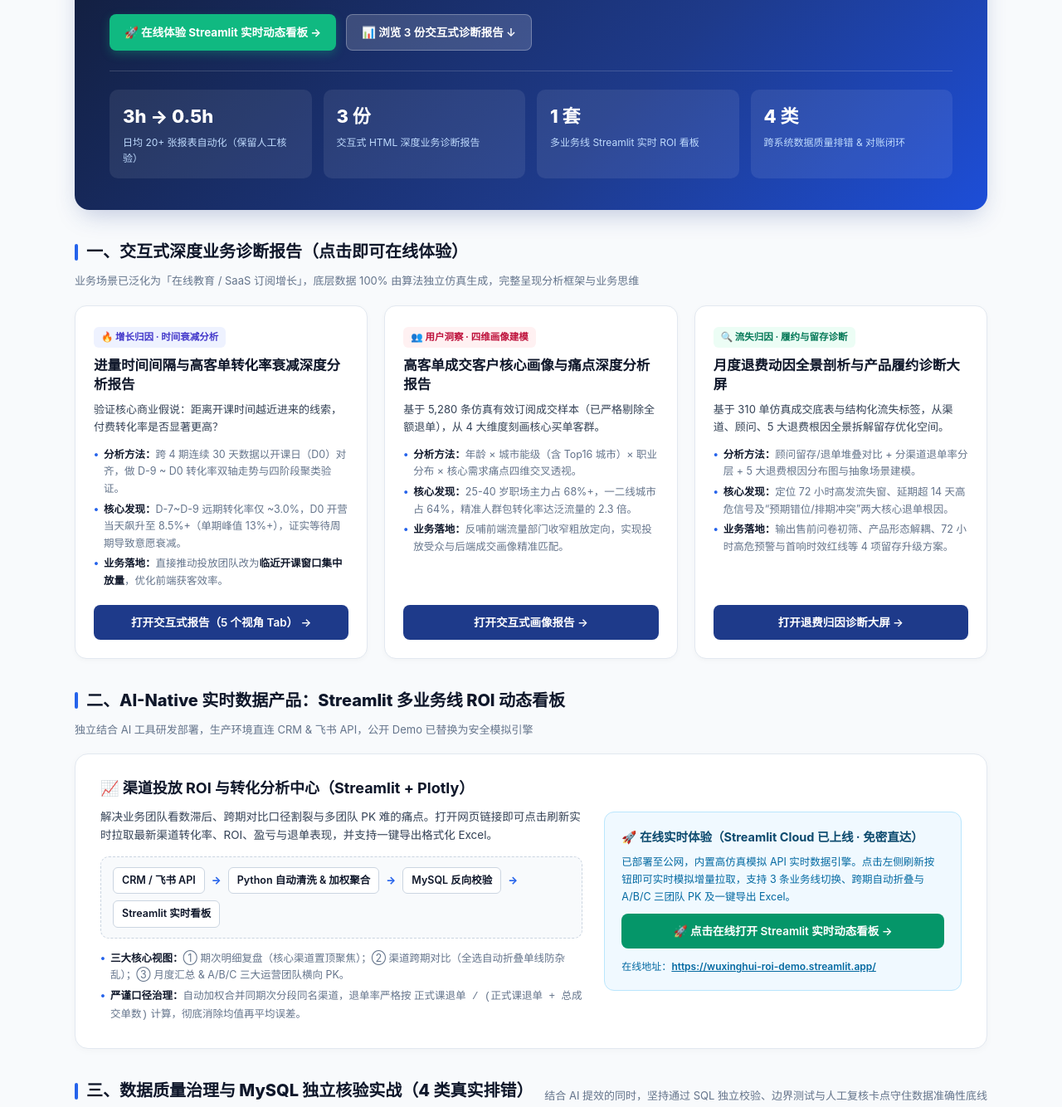
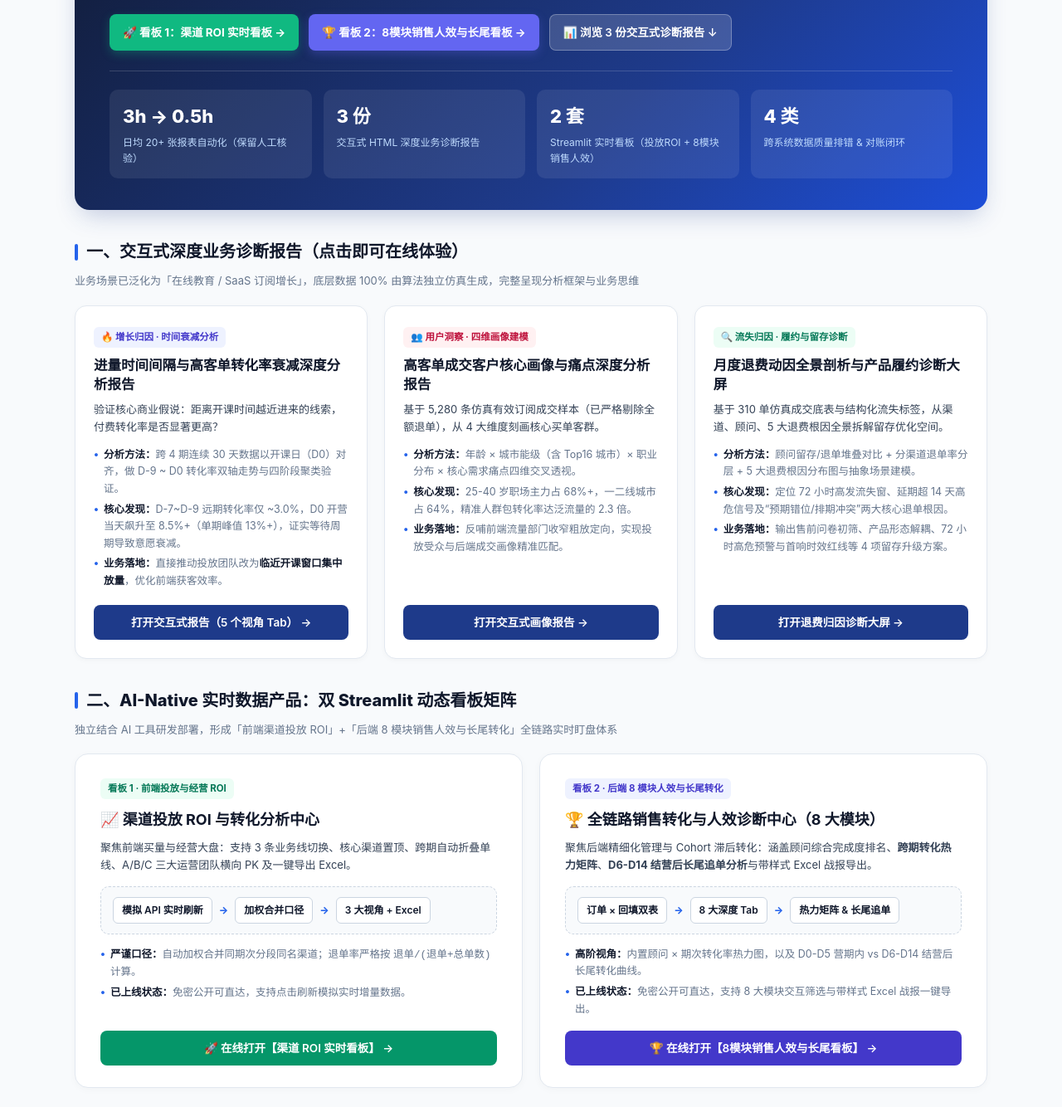
Before and after one commit to wuxinghui94-sys/data-portfolio, a plain HTML site: page index.html in a window 1280 px wide. Shown: the part 351-1685 px from the top of the page at 83% size. Drawn offline with Linux system fonts and the light colour scheme.

Commit message:
Add files via upload

```diff
--- a/index.html
+++ b/index.html
@@ -199,10 +199,13 @@ footer {
       <span class="hero-tag">短剧出海 IAP/IAA 投放监测</span>
     </div>
     <div style="display:flex; flex-wrap:wrap; gap:12px; margin-top:20px;">
-      <a href="https://wuxinghui-roi-demo.streamlit.app/" target="_blank" rel="noopener noreferrer" style="display:inline-flex; align-items:center; gap:6px; background:#10b981; color:#ffffff; padding:10px 18px; border-radius:8px; font-size:13.5px; font-weight:700; box-shadow:0 4px 12px rgba(16,185,129,0.3);">
-        🚀 在线体验 Streamlit 实时动态看板 →
+      <a href="https://wuxinghui-roi-demo.streamlit.app/" target="_blank" rel="noopener noreferrer" style="display:inline-flex; align-items:center; gap:6px; background:#10b981; color:#ffffff; padding:10px 16px; border-radius:8px; font-size:13.5px; font-weight:700; box-shadow:0 4px 12px rgba(16,185,129,0.3);">
+        🚀 看板 1：渠道 ROI 实时看板 →
       </a>
-      <a href="#reports" style="display:inline-flex; align-items:center; gap:6px; background:rgba(255,255,255,0.16); color:#ffffff; border:1px solid rgba(255,255,255,0.28); padding:10px 18px; border-radius:8px; font-size:13.5px; font-weight:600;">
+      <a href="https://wuxinghui-sales-ops.streamlit.app/" target="_blank" rel="noopener noreferrer" style="display:inline-flex; align-items:center; gap:6px; background:#6366f1; color:#ffffff; padding:10px 16px; border-radius:8px; font-size:13.5px; font-weight:700; box-shadow:0 4px 12px rgba(99,102,241,0.3);">
+        🏆 看板 2：8模块销售人效与长尾看板 →
+      </a>
+      <a href="#reports" style="display:inline-flex; align-items:center; gap:6px; background:rgba(255,255,255,0.16); color:#ffffff; border:1px solid rgba(255,255,255,0.28); padding:10px 16px; border-radius:8px; font-size:13.5px; font-weight:600;">
         📊 浏览 3 份交互式诊断报告 ↓
       </a>
     </div>
@@ -216,8 +219,8 @@ footer {
         <div class="stat-lbl">交互式 HTML 深度业务诊断报告</div>
       </div>
       <div class="stat-box">
-        <div class="stat-num">1 套</div>
-        <div class="stat-lbl">多业务线 Streamlit 实时 ROI 看板</div>
+        <div class="stat-num">2 套</div>
+        <div class="stat-lbl">Streamlit 实时看板（投放ROI + 8模块销售人效）</div>
       </div>
       <div class="stat-box">
         <div class="stat-num">4 类</div>
@@ -279,45 +282,59 @@ footer {
     </article>
   </div>
 
-  <!-- SECTION 2: STREAMLIT DASHBOARD -->
+  <!-- SECTION 2: DUAL STREAMLIT DASHBOARDS -->
   <div id="streamlit" class="sec-head">
-    <h2 class="sec-title">二、AI-Native 实时数据产品：Streamlit 多业务线 ROI 动态看板</h2>
-    <span class="sec-sub">独立结合 AI 工具研发部署，生产环境直连 CRM &amp; 飞书 API，公开 Demo 已替换为安全模拟引擎</span>
+    <h2 class="sec-title">二、AI-Native 实时数据产品：双 Streamlit 动态看板矩阵</h2>
+    <span class="sec-sub">独立结合 AI 工具研发部署，形成「前端渠道投放 ROI」+「后端 8 模块销售人效与长尾转化」全链路实时盯盘体系</span>
   </div>
 
-  <section class="spotlight">
-    <div class="spot-grid">
+  <div style="display:grid; grid-template-columns:repeat(auto-fit, minmax(460px, 1fr)); gap:20px;">
+    <!-- Dashboard 1 -->
+    <section class="spotlight" style="display:flex; flex-direction:column; justify-content:space-between;">
       <div>
-        <h3 style="font-size:18px; color:var(--navy); margin-bottom:8px;">📈 渠道投放 ROI 与转化分析中心（Streamlit + Plotly）</h3>
-        <p style="font-size:13.5px; color:var(--text);">
-          解决业务团队看数滞后、跨期对比口径割裂与多团队 PK 难的痛点。打开网页链接即可点击刷新实时拉取最新渠道转化率、ROI、盈亏与退单表现，并支持一键导出格式化 Excel。
+        <span class="card-kicker k-emerald">看板 1 · 前端投放与经营 ROI</span>
+        <h3 style="font-size:18px; color:var(--navy); margin-bottom:8px;">📈 渠道投放 ROI 与转化分析中心</h3>
+        <p style="font-size:13px; color:var(--text);">
+          聚焦前端买量与经营大盘：支持 3 条业务线切换、核心渠道置顶、跨期自动折叠单线、A/B/C 三大运营团队横向 PK 及一键导出 Excel。
         </p>
-        <div class="arch-flow">
-          <span class="arch-step">CRM / 飞书 API</span>
-          <span class="arch-arrow">→</span>
-          <span class="arch-step">Python 自动清洗 &amp; 加权聚合</span>
-          <span class="arch-arrow">→</span>
-          <span class="arch-step">MySQL 反向校验</span>
-          <span class="arch-arrow">→</span>
-          <span class="arch-step">Streamlit 实时看板</span>
+        <div class="arch-flow" style="font-size:12px;">
+          <span class="arch-step">模拟 API 实时刷新</span><span class="arch-arrow">→</span>
+          <span class="arch-step">加权合并口径</span><span class="arch-arrow">→</span>
+          <span class="arch-step">3 大视角 + Excel</span>
         </div>
-        <ul class="meta-list" style="margin-bottom:0;">
-          <li><strong>三大核心视图：</strong>① 期次明细复盘（核心渠道置顶聚焦）；② 渠道跨期对比（全选自动折叠单线防杂乱）；③ 月度汇总 &amp; A/B/C 三大运营团队横向 PK。</li>
-          <li><strong>严谨口径治理：</strong>自动加权合并同期次分段同名渠道，退单率严格按 <code>正式课退单 / (正式课退单 + 总成交单数)</code> 计算，彻底消除均值再平均误差。</li>
+        <ul class="meta-list" style="margin-bottom:16px;">
+          <li><strong>严谨口径：</strong>自动加权合并同期次分段同名渠道；退单率严格按 <code>退单/(退单+总单数)</code> 计算。</li>
+          <li><strong>已上线状态：</strong>免密公开可直达，支持点击刷新模拟实时增量数据。</li>
         </ul>
       </div>
-      <div class="deploy-box">
-        <h4>🚀 在线实时体验（Streamlit Cloud 已上线 · 免密直达）</h4>
-        <p>已部署至公网，内置高仿真模拟 API 实时数据引擎。点击左侧刷新按钮即可实时模拟增量拉取，支持 3 条业务线切换、跨期自动折叠与 A/B/C 三团队 PK 及一键导出 Excel。</p>
-        <a class="btn-open" href="https://wuxinghui-roi-demo.streamlit.app/" target="_blank" rel="noopener noreferrer" style="margin-bottom:12px; background:#059669;">
-          🚀 点击在线打开 Streamlit 实时动态看板 →
-        </a>
-        <div style="font-size:12px; color:#0369a1; word-break:break-all;">
-          在线地址：<a href="https://wuxinghui-roi-demo.streamlit.app/" target="_blank" rel="noopener noreferrer" style="text-decoration:underline; font-weight:600;">https://wuxinghui-roi-demo.streamlit.app/</a>
+      <a class="btn-open" href="https://wuxinghui-roi-demo.streamlit.app/" target="_blank" rel="noopener noreferrer" style="background:#059669;">
+        🚀 在线打开【渠道 ROI 实时看板】 →
+      </a>
+    </section>
+
+    <!-- Dashboard 2 -->
+    <section class="spotlight" style="display:flex; flex-direction:column; justify-content:space-between;">
+      <div>
+        <span class="card-kicker k-indigo">看板 2 · 后端 8 模块人效与长尾转化</span>
+        <h3 style="font-size:18px; color:var(--navy); margin-bottom:8px;">🏆 全链路销售转化与人效诊断中心（8 大模块）</h3>
+        <p style="font-size:13px; color:var(--text);">
+          聚焦后端精细化管理与 Cohort 滞后转化：涵盖顾问综合完成度排名、<strong>跨期转化热力矩阵</strong>、<strong>D6-D14 结营后长尾追单分析</strong>与带样式 Excel 战报导出。
+        </p>
+        <div class="arch-flow" style="font-size:12px;">
+          <span class="arch-step">订单 × 回填双表</span><span class="arch-arrow">→</span>
+          <span class="arch-step">8 大深度 Tab</span><span class="arch-arrow">→</span>
+          <span class="arch-step">热力矩阵 &amp; 长尾追单</span>
         </div>
+        <ul class="meta-list" style="margin-bottom:16px;">
+          <li><strong>高阶视角：</strong>内置顾问 × 期次转化率热力图，以及 D0-D5 营期内 vs D6-D14 结营后长尾转化曲线。</li>
+          <li><strong>已上线状态：</strong>免密公开可直达，支持 8 大模块交互筛选与带样式 Excel 战报一键导出。</li>
+        </ul>
       </div>
-    </div>
-  </section>
+      <a class="btn-open" href="https://wuxinghui-sales-ops.streamlit.app/" target="_blank" rel="noopener noreferrer" style="background:#4338ca;">
+        🏆 在线打开【8模块销售人效与长尾看板】 →
+      </a>
+    </section>
+  </div>
 
   <!-- SECTION 3: DATA QUALITY & MYSQL AUDIT -->
   <div id="quality" class="sec-head">
```
